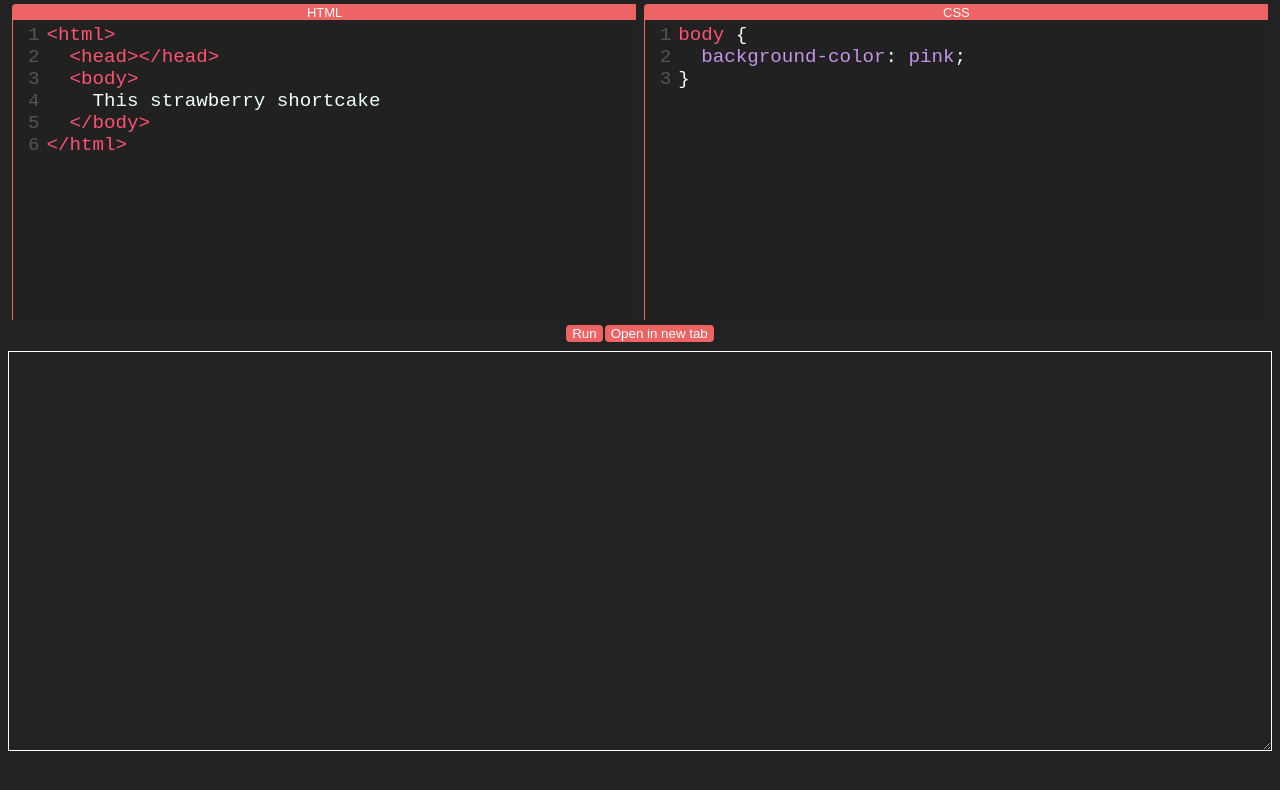
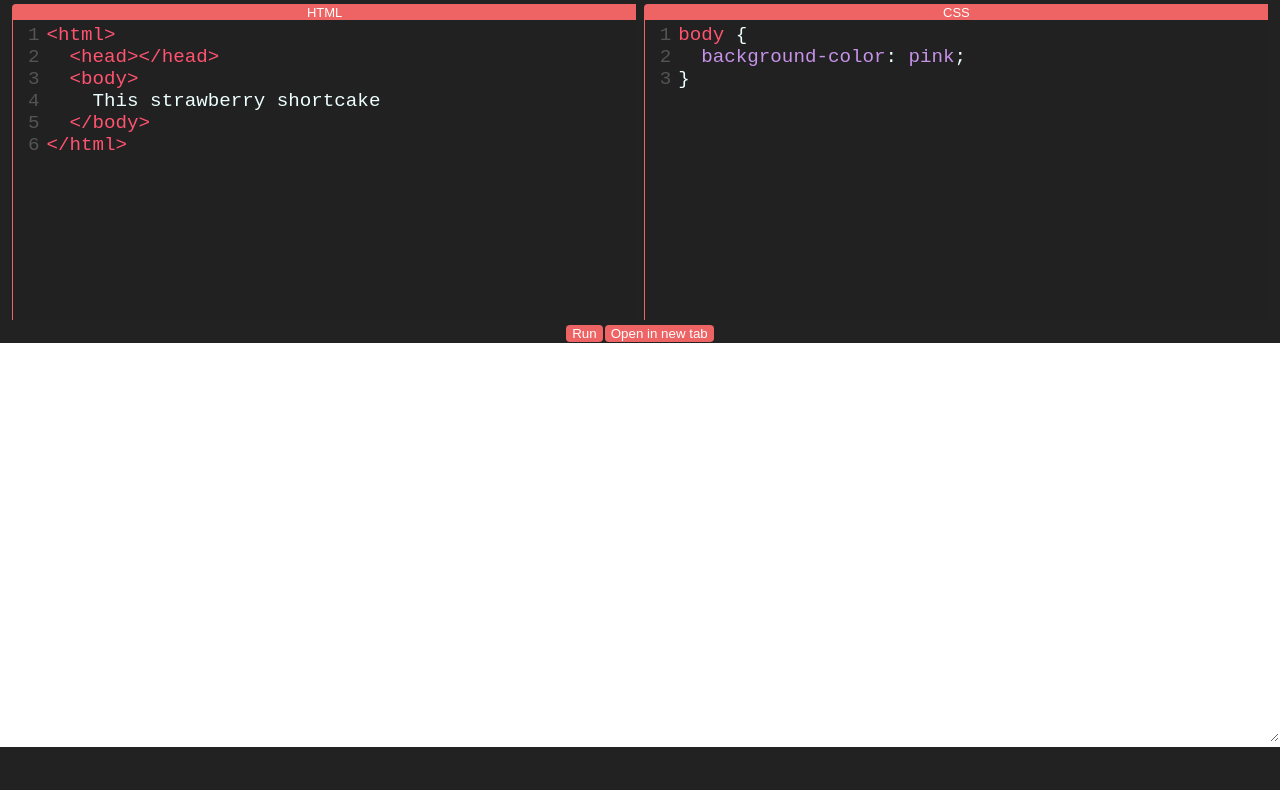
Before and after one commit to rahulzura/code-n-share, a plain HTML site: page index.html in a window 1280 px wide. Drawn offline with Linux system fonts and the light colour scheme; no server answers.

Commit message:
fixed iframe backgroud color

```diff
--- a/css/styles.css
+++ b/css/styles.css
@@ -59,7 +59,7 @@ button {
 }
 
 .iframe-div {
-  padding: 8px;
+  padding: 0;
   width: 100%;
   height: 100%;
 }
--- a/index.html
+++ b/index.html
@@ -31,7 +31,7 @@
           Open in new tab
         </button>
       </div>
-      <div class="iframe-div">
+      <div class="iframe-div" style="background-color: white;">
         <iframe id="page-iframe" name="your-html-page"></iframe>
       </div>
     </div>
```
